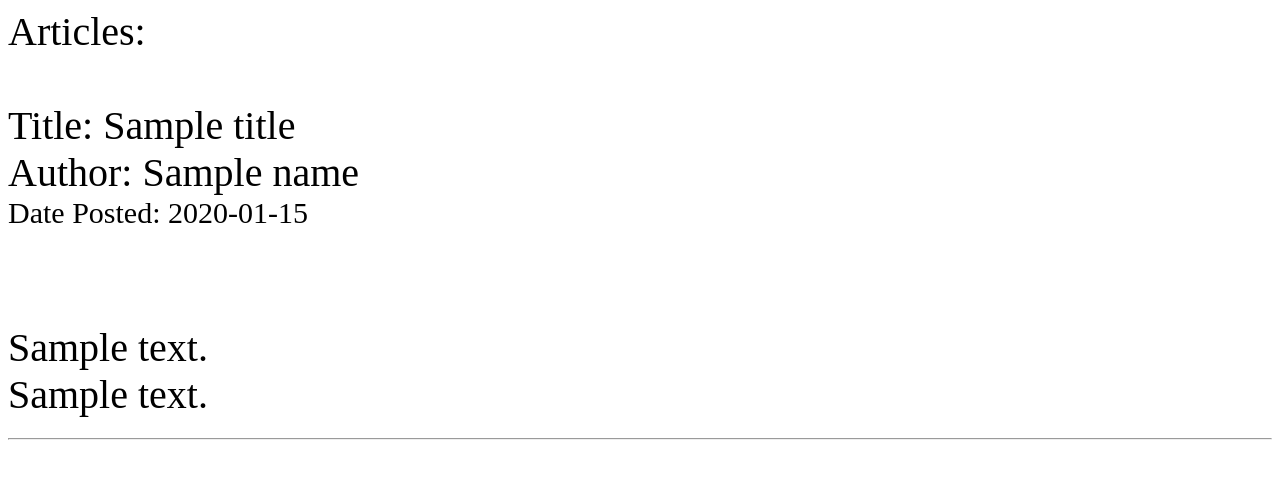
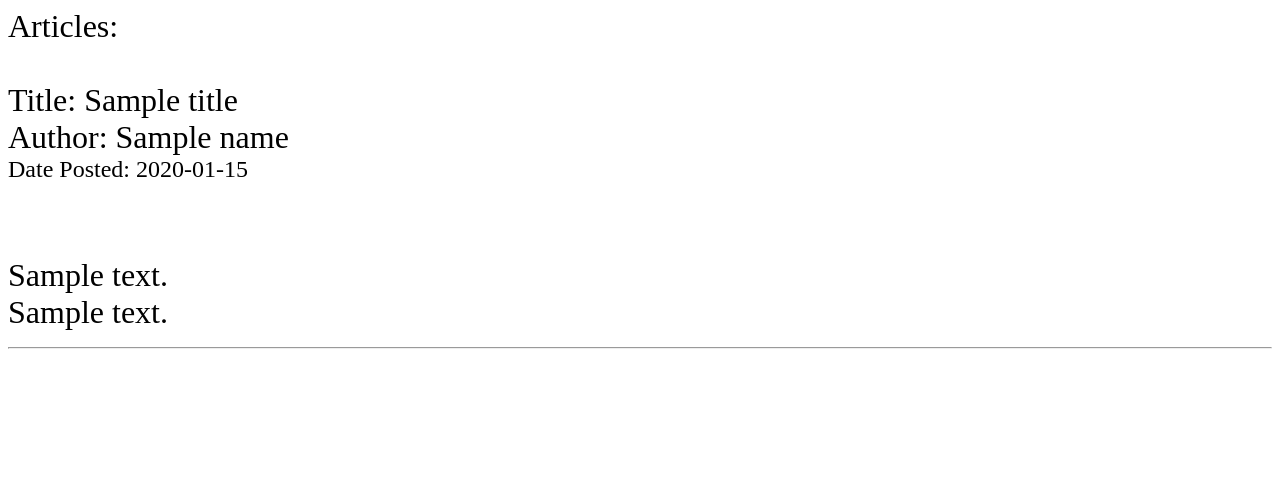
Before and after one commit to luciengaitskell/Website-SST, a Flask app: template website/pages/templates/main.html in a window 1280 px wide. Shown: the top 479 px of the page. Run offline with Flask 2, Linux system fonts and the light colour scheme; the template is opened without the code that fills it: most values are stand-ins (such as "Sample title", 1, 10 or a date in 2020); some libraries are stand-ins or nearby versions.

Commit message:
And again

```diff
--- a/website/pages/templates/main.html
+++ b/website/pages/templates/main.html
@@ -5,7 +5,7 @@
 <style>
 
   .mainTitle {
-    font-size: 250%;
+    font-size: 200%;
   }
 
   }
```
